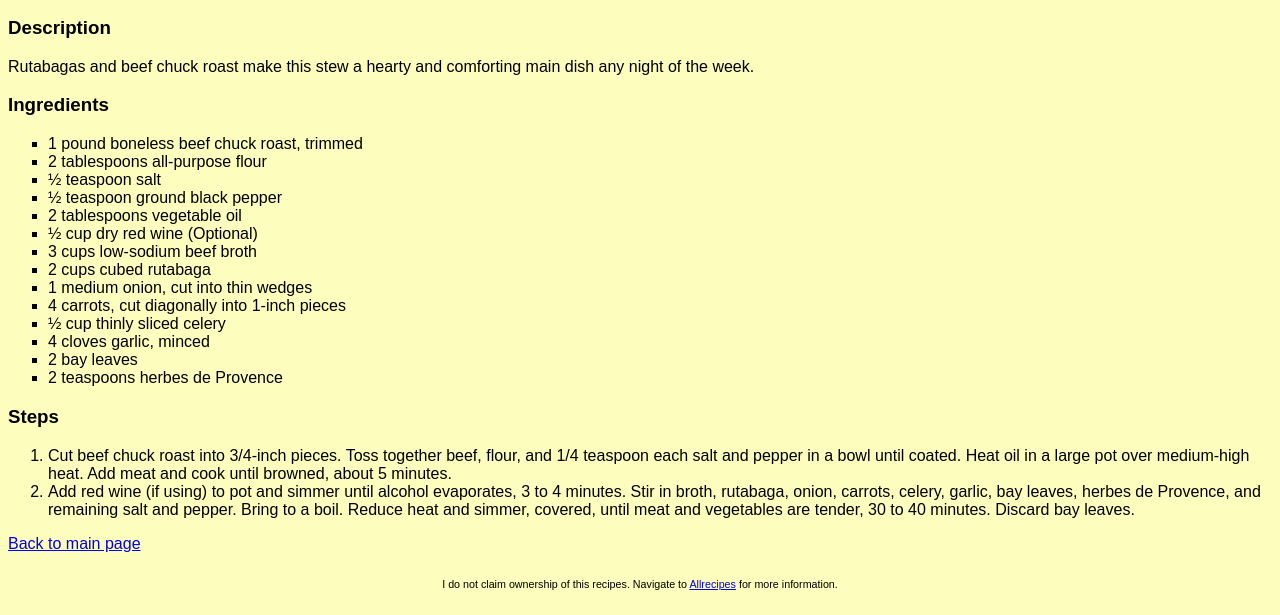
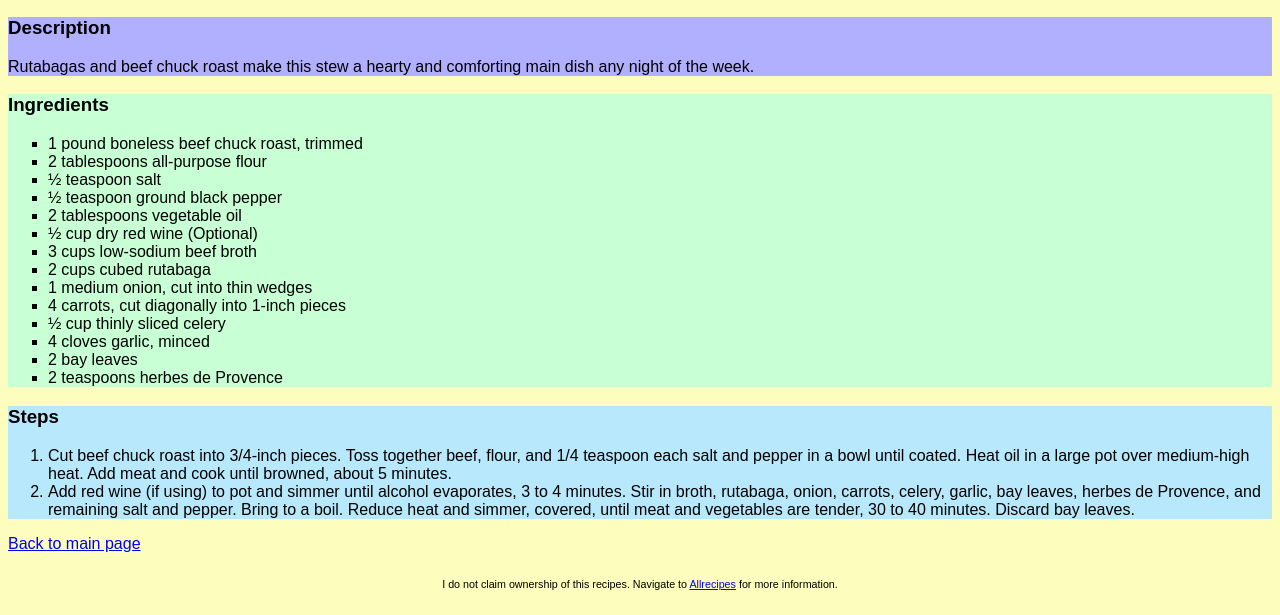
Before and after one commit to BKSchatzki/odin-recipes, a plain HTML site: page recipes/rutabaga-beef-stew.html in a window 1280 px wide. Shown: the part 425-1040 px from the top of the page. Drawn offline with Linux system fonts and the light colour scheme.

Commit message:
Color div backgrounds on recipe pages

```diff
--- a/styles.css
+++ b/styles.css
@@ -24,6 +24,18 @@ h6 {
     text-align: left;
 }
 
+.description {
+    background-color: #B1AFFF;
+}
+
+.ingredients {
+    background-color: #C8FFD4;
+}
+
+.steps {
+    background-color: #B8E8FC;
+}
+
 ul {
     list-style-type: square;
     text-align: left;
```
